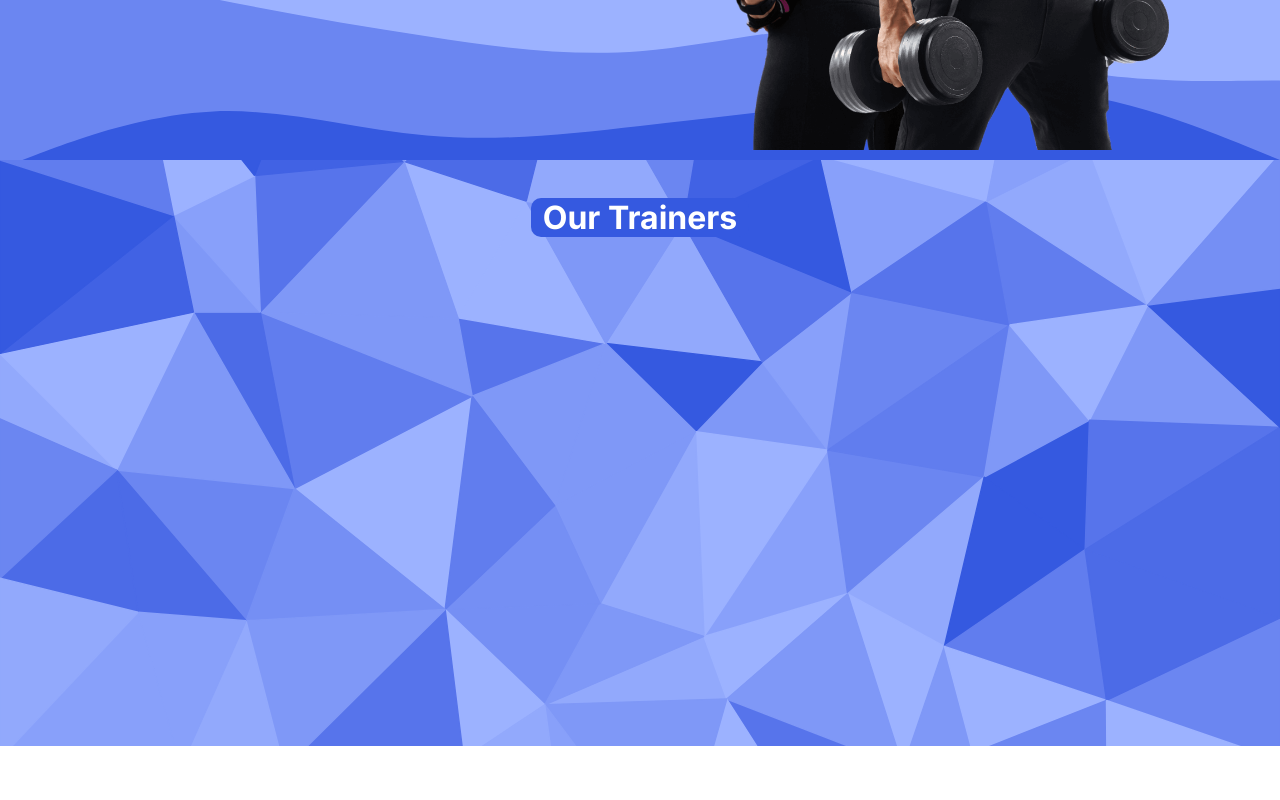
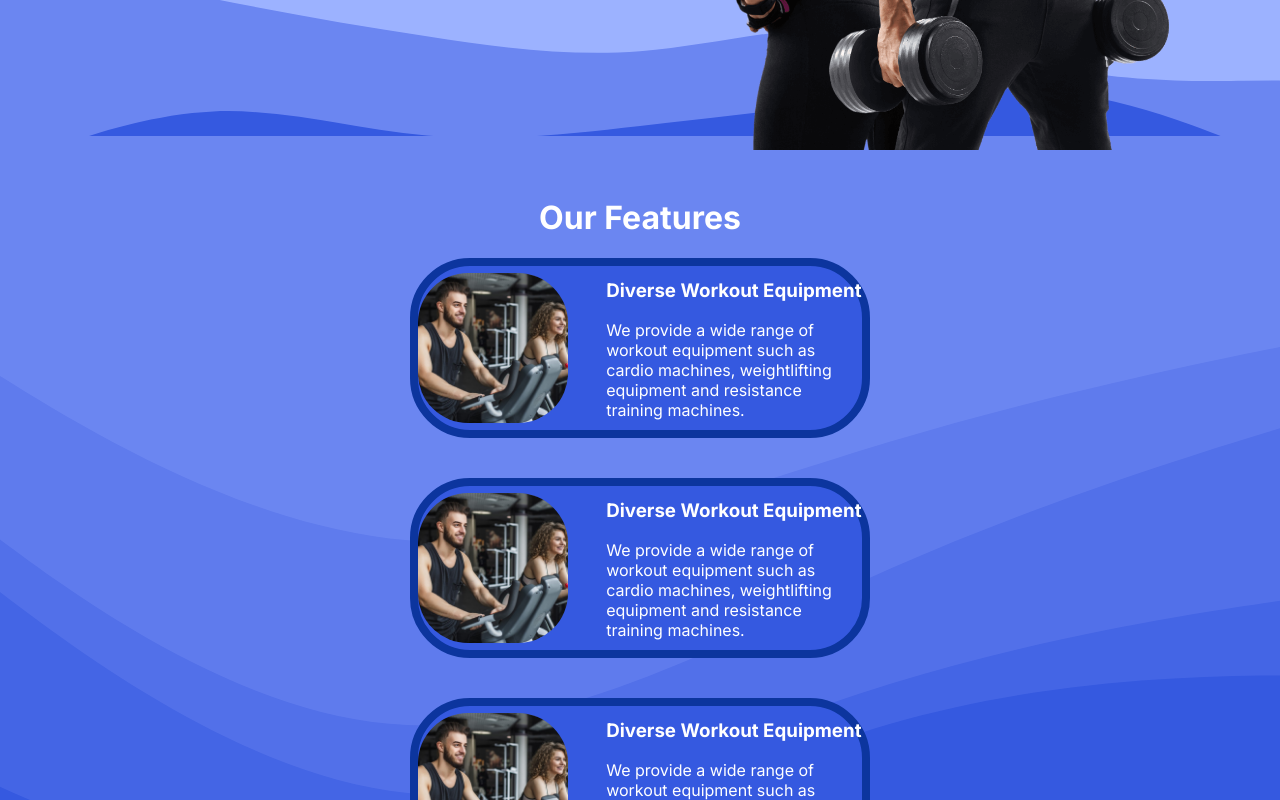
Before and after one commit to yashghogre/gym-client, a Next.js app: page / in a window 1280 px wide. Shown: the part 640-1440 px from the top of the page. Before the commit the page ends 1386 px from the top, so only its background shows below. Built offline with nearby package versions, Linux system fonts and the light colour scheme.

Commit message:
Added something I don't remember

```diff
--- /dev/null
+++ b/src/app/components/FeatureCard.jsx
@@ -0,0 +1,21 @@
+import Image from 'next/image'
+import React from 'react'
+import styles from '@/styles/FeatureCard.module.css'
+
+const FeatureCard = () => {
+    return (
+        <div>
+            <div className={styles.mainDiv}>
+                <div className={styles.imgDiv}>
+                    <Image src={'/gym1.jpg'} height={150} width={150} alt='gym-1' className={styles.img} />
+                </div>
+                <div className={styles.textDiv}>
+                    <h3>Diverse Workout Equipment</h3>
+                    <p>We provide a wide range of workout equipment such as cardio machines, weightlifting equipment and resistance training machines.</p>
+                </div>
+            </div>
+        </div>
+    )
+}
+
+export default FeatureCard
--- a/src/app/page.js
+++ b/src/app/page.js
@@ -1,6 +1,7 @@
 import Image from "next/image";
 import styles from "./page.module.css";
 import TrainerCard from "./components/TrainerCard";
+import FeatureCard from "./components/FeatureCard";
 
 export default function Home() {
   return (
@@ -26,15 +27,29 @@ export default function Home() {
 
       </div>
 
+      <div className={styles.featuresDiv} style={{ paddingTop: '5vh'}}>
+        <div style={{display: 'flex', justifyContent: 'center', alignItems: 'center'}}>
+          <h1 style={{color: 'white'}}>Our Features</h1>
+        </div>
+        <div style={{display: 'flex', justifyContent: 'center', alignItems: 'center', flexDirection: 'column', gap: '5vh'}}>
+          <FeatureCard />
+          <FeatureCard />
+          <FeatureCard />
+          <FeatureCard />
+        </div>
+      </div>
+
       <div className={styles.trainerDiv}>
         <div className={styles.tTitleDiv}>
           <h1 className={styles.tTitle}>Our Trainers</h1>
         </div>
         <div className={styles.tCardDiv}>
-          <TrainerCard img = '/trainer1.jpg' name = "Ben Dover" side = 'left' />
-          <TrainerCard img = '/trainer2.jpg' name = "Ice Valo Come" side = 'right' />
+          <TrainerCard img='/trainer1.jpg' name="Ben Dover" side='left' />
+          <TrainerCard img='/trainer2.jpg' name="Ice Valo Come" side='right' />
         </div>
       </div>
+
+
     </main>
   );
 }
--- a/src/app/page.module.css
+++ b/src/app/page.module.css
@@ -24,6 +24,7 @@
   /* text-decoration: underline; */
   display: flex;
   flex-direction: column;
+  font-style: italic;
 }
 
 .imgDiv {
@@ -61,7 +62,8 @@
   padding-top: 5vh;
 }
 
-.btn1, .btn2 {
+.btn1,
+.btn2 {
   padding: 2vh 3vw;
   border-radius: 5px;
   border: none;
@@ -124,3 +126,13 @@
   /* margin-bottom: 5vh; */
   padding-bottom: 3vh;
 }
+
+.featuresDiv {
+  background-image: url('./../../public/feat_bg.svg');
+  background-repeat: no-repeat;
+  width: 100%;
+  background-position: center;
+  background-size: cover;
+  margin-top: -3vh;
+  padding-bottom: 5vh;
+}
--- /dev/null
+++ b/src/styles/FeatureCard.module.css
@@ -0,0 +1,39 @@
+.mainDiv {
+    display: flex;
+    gap: 3vw;
+    align-items: center;
+    justify-content: center;
+    /* width: 50vw; */
+    height: 20.5vh;
+    /* background-color: #6483ff; */
+    background-color: #3559E0;
+    border-radius: 60px;
+    border: solid 8px #0C359E;
+    transition: all 0.4s;
+}
+
+.mainDiv:hover {
+    transform: skewX(10deg);
+    backdrop-filter: blur(5px);
+    /* transform: skew(10deg); */
+}
+
+.imgDiv {
+    display: flex;
+    justify-content: center;
+    align-items: center;
+}
+
+.img {
+    border-radius: 50px;
+    /* width: 10vw; */
+    object-fit: contain;
+}
+
+.textDiv {
+    width: 20vw;
+    /* display: flex;
+    flex-direction: column;
+    justify-content: center; */
+    color: white;
+}
```
Also changed, not shown: public/feat_bg.svg (added), public/gym1.jpg (added).
